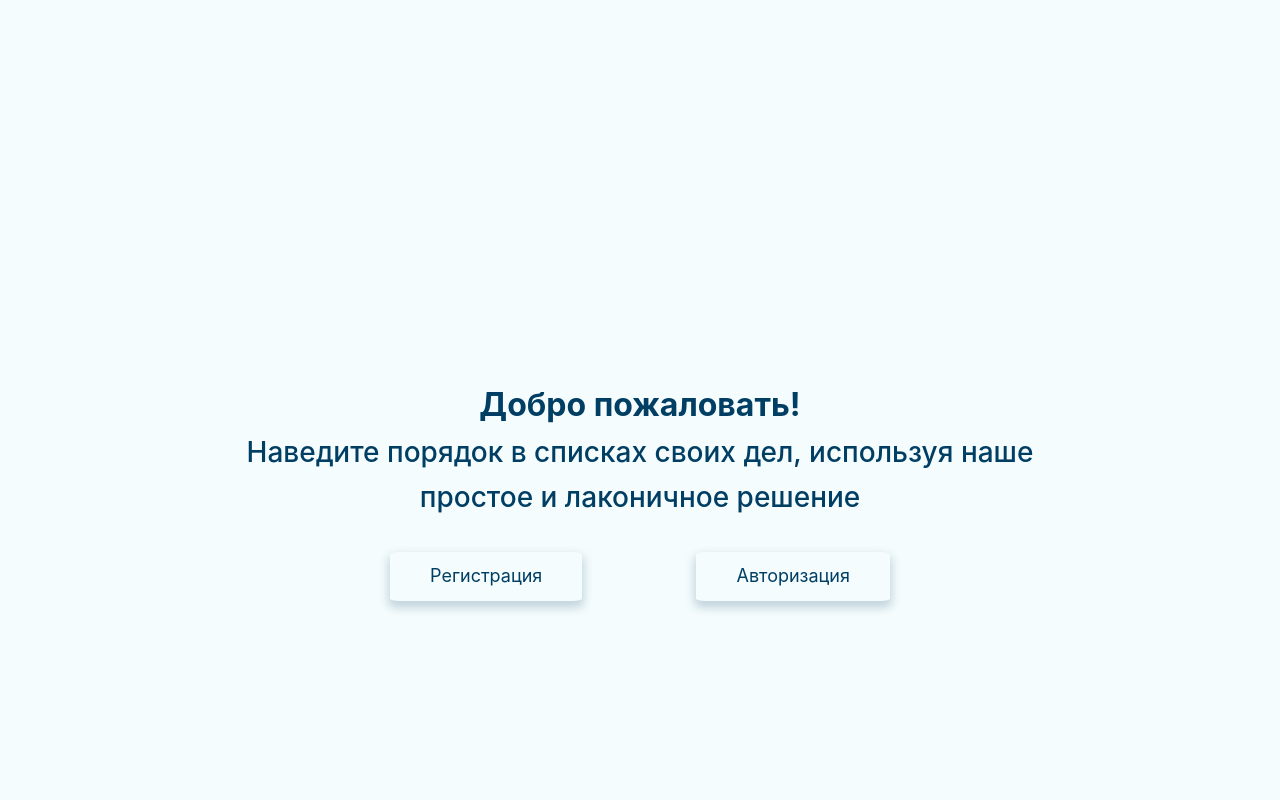
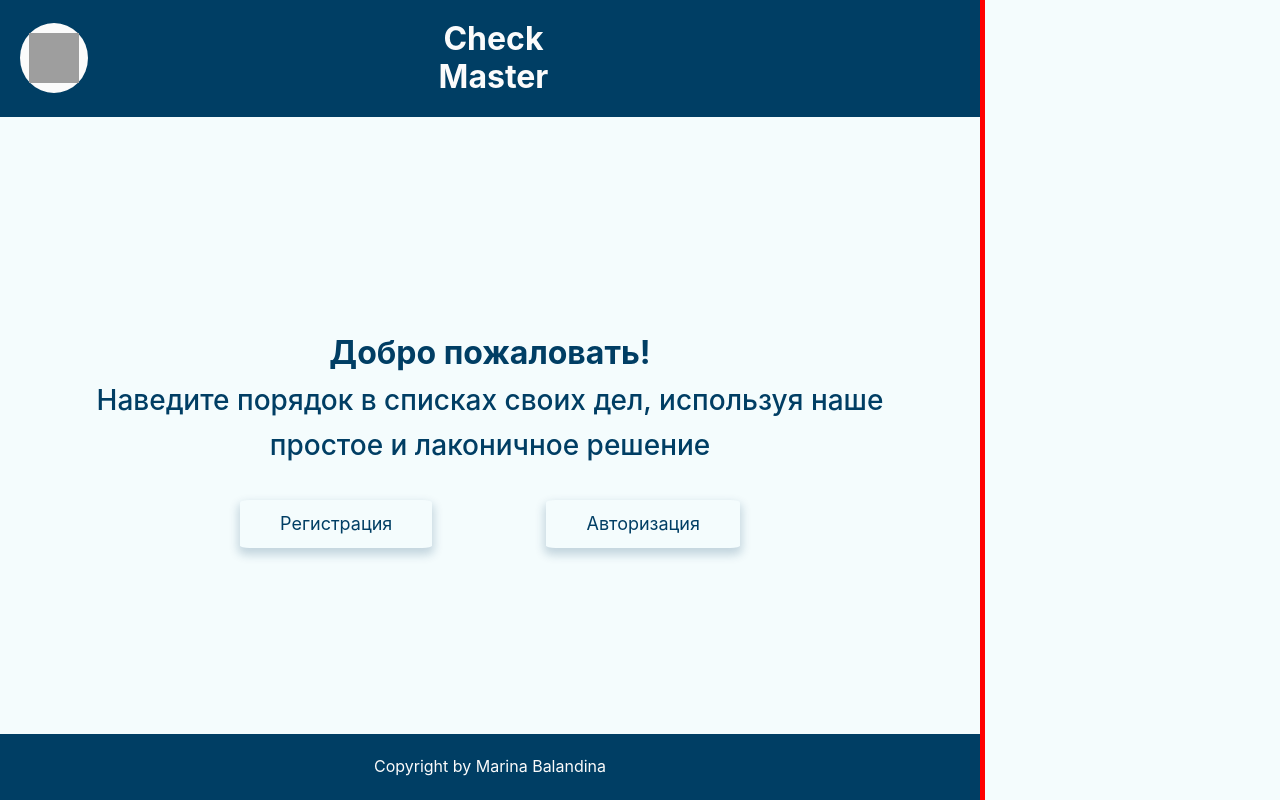
Before and after one commit to BalandinaM/ConstructorCheckLists, a React (Vite) app in the folder my-react-app/: page /login in a window 1280 px wide. Built offline with nearby package versions, Linux system fonts and the light colour scheme; grey boxes are pictures that could not be loaded.

Commit message:
Стили апп

```diff
--- a/my-react-app/src/App.jsx
+++ b/my-react-app/src/App.jsx
@@ -1,5 +1,5 @@
 import { useSelector } from 'react-redux';
-import './App.css';
+//import './App.css';
 import { HashRouter, Route, Routes } from "react-router-dom";
 import Home from './Components/Home/Home';
 import Login from './Components/Login/Login';
@@ -8,8 +8,19 @@ import { ThemeProvider } from 'styled-components';
 import theme from './assests/constants/theme';
 import SignUp from './Components/SignUp/SignUp';
 import ListCheckLists from './Components/ListCheckLists/ListCheckLists';
-// import Button from '@mui/material/Button';
-// import Container from '@mui/material/Container';
+import Header from './Components/Header/Header';
+import styled from 'styled-components';
+import FooterPage from './Components/Footer/Footer';
+
+const BodyContainer = styled.div`
+	//width: 1220px;
+	min-height: 100vh;
+  display: flex;
+  flex-direction: column;
+	margin: 0 auto;
+	text-align: center;
+	outline: 5px solid red;
+`
 
 function App() {
 	const arrCheckLists = useSelector((state) => state.checklist.checkListsData);
@@ -19,12 +30,16 @@ function App() {
 		<HashRouter>
 			<ThemeProvider theme={theme}>
 				<GlobalStyles />
+				<BodyContainer>
+					<Header	/>
 					<Routes>
 						<Route path="/" element={<Home />} />
 						<Route path="/login" element={<Login />} />
 						<Route path='/signup'element={<SignUp />}/>
 						<Route path='/list' element={<ListCheckLists />}/>
 					</Routes>
+					<FooterPage />
+				</BodyContainer>
 			</ThemeProvider>
 		</HashRouter>
 	);
```
Lines whose indentation alone changed are shown as unchanged.
